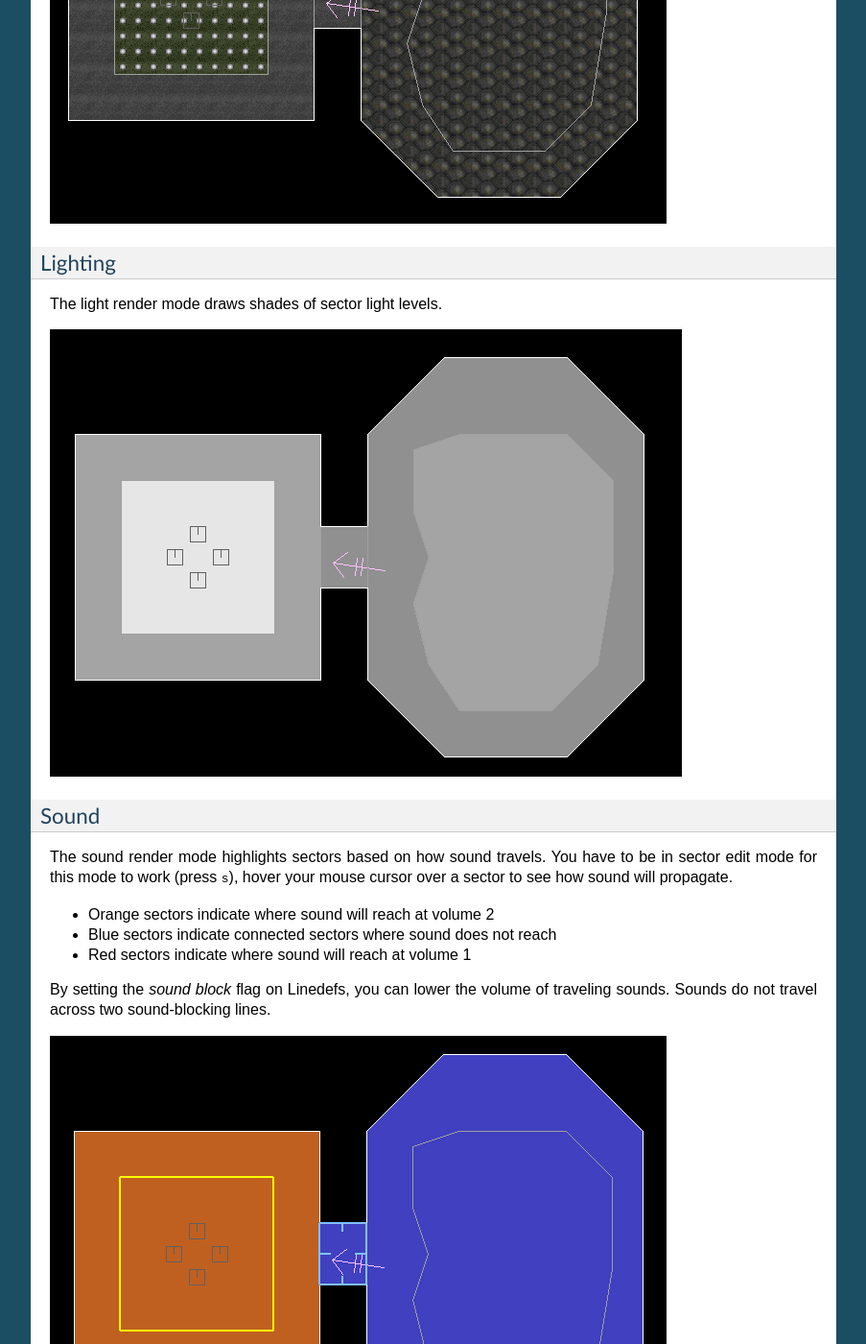
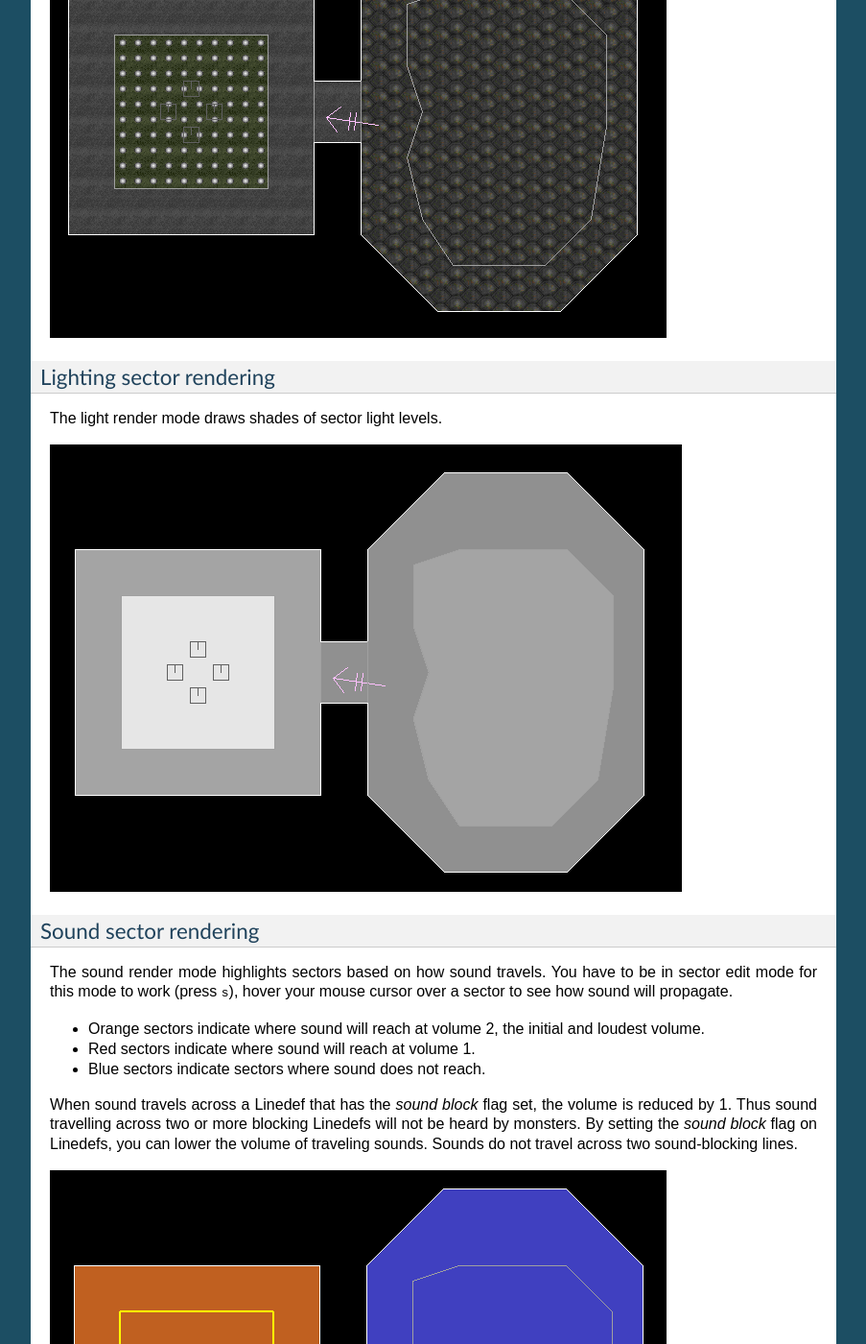
Before and after one commit to wesleywerner/eureka-docs, a Sphinx documentation site: the page built from source/user-interface/index.rst, in a window 1280 px wide and 1400 px high, scrolled down 4608 px. Shown: the whole window at 96% size, without its empty margins (198-1101 px from the left). Built offline with Sphinx 7.4.7, drawn with Linux system fonts in a browser that asks for light colours; some of the changed text lies outside the part shown.

Commit message:
Update sector rendering mode: - Removed the View menu screenshot - Added the F8 popup menu and status bar screenshots - Enhanced the Sound sector rendering section

```diff
--- a/source/user-interface/index.rst
+++ b/source/user-interface/index.rst
@@ -52,43 +52,54 @@
 Rendering Mode
 --------------
 
-The `View / Sector Rendering` menu toggles how the 2D view draws sectors.
+The 2D View can render sectors to display their floor or ceiling flats, light levels or sound propagation. You can change the sector rending mode by using the `Rend` dropdown on the status bar, or by pressing the :kbd:`F8` key to bring up the rendering popup.
 
-.. image:: sector-rendering-menu.png
+The status bar dropdown:
 
-Floors
-^^^^^^
+.. image:: sector-rendering-dropdown.png
+
+The :kbd:`F8` popup menu:
+
+.. image:: sector-rendering-statusbar.png
+
+Floor sector rendering
+^^^^^^^^^^^^^^^^^^^^^^
 
 This mode draws the floor textures of sectors.
 
 .. image:: sector-rendering-floors.png
 
-Ceilings
-^^^^^^^^
+Ceiling sector rendering
+^^^^^^^^^^^^^^^^^^^^^^^^
 
 This mode draws the ceiling textures of sectors.
 
 .. image:: sector-rendering-ceilings.png
 
-Lighting
-^^^^^^^^
+Lighting sector rendering
+^^^^^^^^^^^^^^^^^^^^^^^^^
 
 The light render mode draws shades of sector light levels.
 
 .. image:: sector-rendering-lighting.png
 
-Sound
-^^^^^
+Sound sector rendering
+^^^^^^^^^^^^^^^^^^^^^^
 
 The sound render mode highlights sectors based on how sound travels. You have to be in sector edit mode for this mode to work (press :kbd:`s`), hover your mouse cursor over a sector to see how sound will propagate.
 
-* Orange sectors indicate where sound will reach at volume 2
-* Blue sectors indicate connected sectors where sound does not reach
-* Red sectors indicate where sound will reach at volume 1
+* Orange sectors indicate where sound will reach at volume 2, the initial and loudest volume.
+* Red sectors indicate where sound will reach at volume 1.
+* Blue sectors indicate sectors where sound does not reach.
 
+When sound travels across a Linedef that has the `sound block` flag set, the volume is reduced by 1. Thus sound travelling across two or more blocking Linedefs will not be heard by monsters.
 By setting the `sound block` flag on Linedefs, you can lower the volume of traveling sounds. Sounds do not travel across two sound-blocking lines.
 
 .. image:: sector-rendering-sound.png
+
+The sound block flag on a Linedef:
+
+.. image:: sector-rendering-sound-flag.png
 
 
 Find and Replace
@@ -101,7 +112,7 @@
 .. image:: find-panel.png
 
 Alternative key bindings
------------------------
+------------------------
 
 This section lists some alternative key bindings you may find useful, while demonstrating how key bindings can be changed or added.
 
```
Also changed, not shown: source/user-interface/sector-rendering-dropdown.png (added), source/user-interface/sector-rendering-menu.png (deleted), source/user-interface/sector-rendering-sound-flag.png (added), source/user-interface/sector-rendering-statusbar.png (added).
